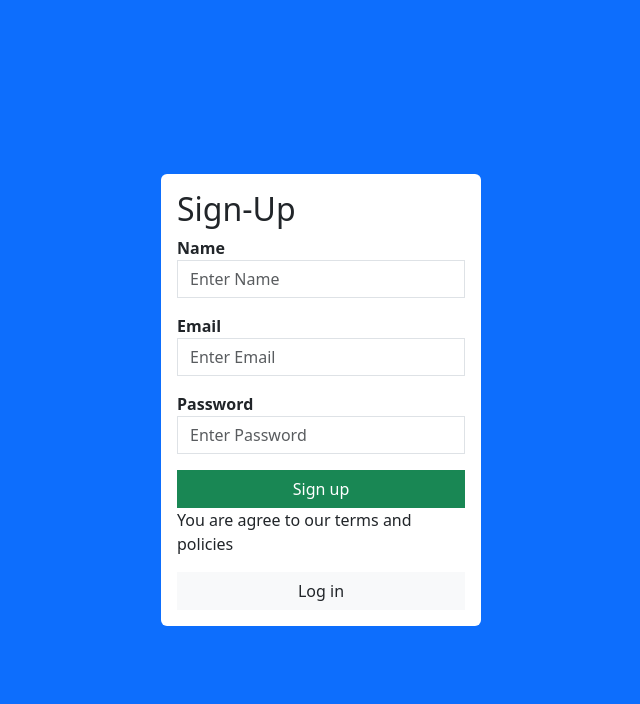
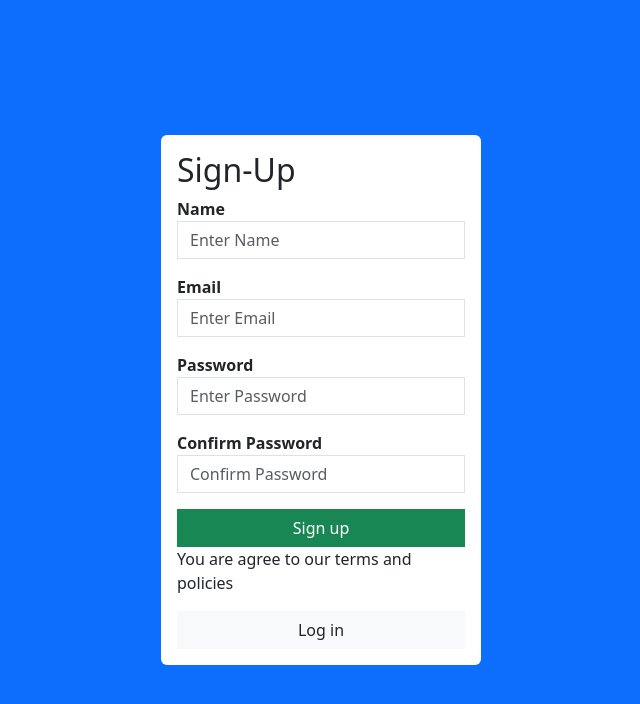
Before and after one commit to noahburren/Abschlussprojekt_2024_API-1_noabur_Board_-GamificationAndroidApplication-, a React (Create React App) app in the folder frontend/: page /signup in a window 1280 px wide. Shown: the top 704 px of the page, without its empty margins (319-959 px from the left). Built offline with nearby package versions, Linux system fonts and the light colour scheme.

Commit message:
passwort wiederholen

```diff
--- a/frontend/src/Signup.js
+++ b/frontend/src/Signup.js
@@ -2,32 +2,60 @@ import React, { useState } from "react";
 import { Link, useNavigate } from "react-router-dom";
 import Validation from "./SignupValidation";
 import axios from "axios";
+
 function Signup() {
   const [values, setValues] = useState({
     name: "",
     email: "",
     password: "",
+    confirmPassword: "", // Neues Feld für die Passwortbestätigung
   });
+
+  const [errors, setErrors] = useState({});
   const navigate = useNavigate();
-  const [errors, setErrors] = useState({});
-  const handeInput = (event) => {
+
+  const handleInput = (event) => {
     setValues((prev) => ({
       ...prev,
-      [event.target.name]: [event.target.value],
+      [event.target.name]: event.target.value,
     }));
   };
+
   const handleSubmit = (event) => {
     event.preventDefault();
+
+    // Validierung der Eingaben
     setErrors(Validation(values));
-    if (errors.name === "" && errors.email === "" && errors.password === "") {
+
+    // Überprüfen, ob Passwort und Bestätigung übereinstimmen
+    if (values.password !== values.confirmPassword) {
+      setErrors((prevErrors) => ({
+        ...prevErrors,
+        confirmPassword: "Passwords do not match",
+      }));
+      return;
+    }
+
+    // Wenn alle Validierungen erfolgreich sind, Post-Anfrage senden
+    if (
+      !errors.name &&
+      !errors.email &&
+      !errors.password &&
+      !errors.confirmPassword
+    ) {
       axios
-        .post("http://localhost:8081/signup", values)
+        .post("http://localhost:8081/signup", {
+          name: values.name,
+          email: values.email,
+          password: values.password,
+        })
         .then((res) => {
           navigate("/");
         })
         .catch((err) => console.log(err));
     }
   };
+
   return (
     <div className="d-flex justify-content-center align-items-center bg-primary vh-100">
       <div className="bg-white p-3 rounded w-25">
@@ -41,7 +69,8 @@ function Signup() {
               type="text"
               placeholder="Enter Name"
               name="name"
-              onChange={handeInput}
+              value={values.name}
+              onChange={handleInput}
               className="form-control rounded-0"
             />
             {errors.name && <span className="text-danger"> {errors.name}</span>}
@@ -54,7 +83,8 @@ function Signup() {
               type="email"
               placeholder="Enter Email"
               name="email"
-              onChange={handeInput}
+              value={values.email}
+              onChange={handleInput}
               className="form-control rounded-0"
             />
             {errors.email && (
@@ -69,11 +99,28 @@ function Signup() {
               type="password"
               placeholder="Enter Password"
               name="password"
-              onChange={handeInput}
+              value={values.password}
+              onChange={handleInput}
               className="form-control rounded-0"
             />
             {errors.password && (
               <span className="text-danger"> {errors.password}</span>
+            )}
+          </div>
+          <div className="mb-3">
+            <label htmlFor="confirmPassword">
+              <strong>Confirm Password</strong>
+            </label>
+            <input
+              type="password"
+              placeholder="Confirm Password"
+              name="confirmPassword"
+              value={values.confirmPassword}
+              onChange={handleInput}
+              className="form-control rounded-0"
+            />
+            {errors.confirmPassword && (
+              <span className="text-danger"> {errors.confirmPassword}</span>
             )}
           </div>
           <button type="submit" className="btn btn-success w-100 rounded-0">
@@ -91,4 +138,5 @@ function Signup() {
     </div>
   );
 }
+
 export default Signup;
```
